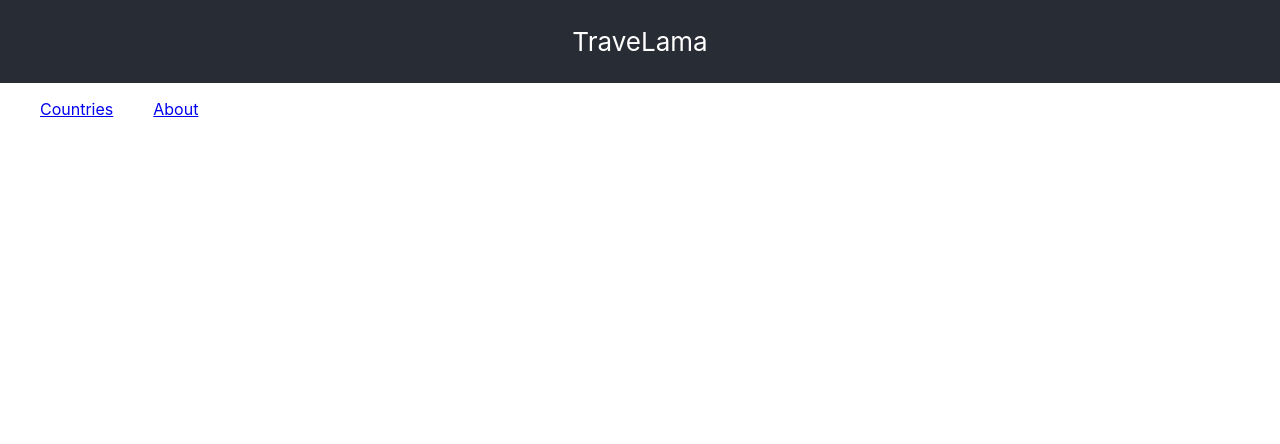
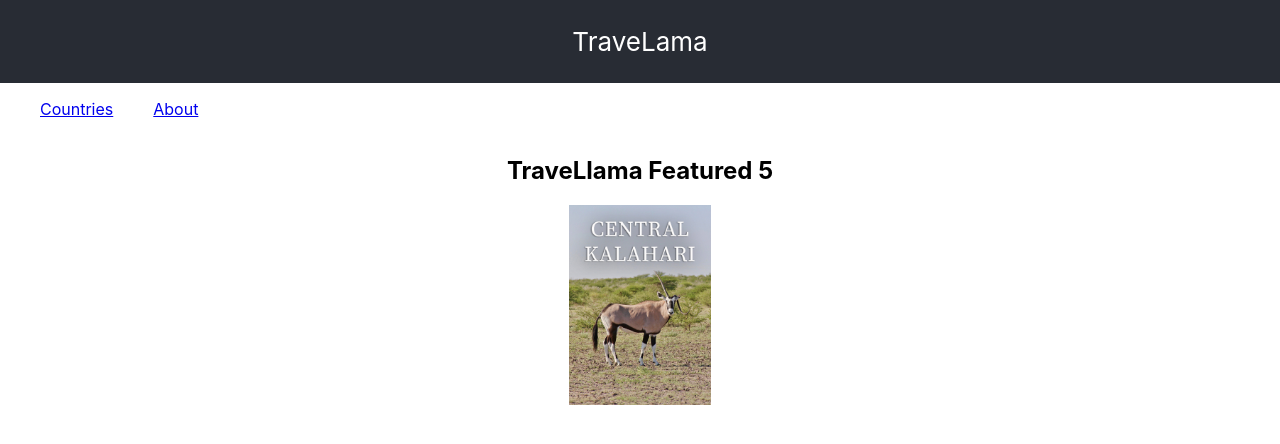
Before and after one commit to timmsnow/travel-lama, a React (Create React App) app: page /countries/1 in a window 1280 px wide. Shown: the top 444 px of the page. Built offline with nearby package versions, Linux system fonts and the light colour scheme; no server answers.

Commit message:
creates new components and adds images

```diff
--- a/src/App.css
+++ b/src/App.css
@@ -44,3 +44,7 @@
 li {
   list-style-type: none;
 }
+
+.featuredFivePhoto {
+  max-height: 200px;
+}
--- a/src/components/Countries.jsx
+++ b/src/components/Countries.jsx
@@ -3,13 +3,17 @@ import axios from 'axios';
 import {Link} from 'react-router-dom';
 
 class Countries extends Component {
-  constructor() {
-    super();
+  constructor(props) {
+    super(props);
     this.state = {
-      countries: []
+      countries: [],
+      id: 1
     }
   }
 
+  setId(id) {
+    localStorage.setItem('id', id);
+  }
 
   componentDidMount() {
     axios.get(`http://localhost:3000/countries`)
@@ -27,7 +31,7 @@ class Countries extends Component {
           {
             this.state.countries
             .map(country =>
-              <li key={country.id}><Link to={`/countries/${country.id}`}>{country.name}</Link></li>
+              <li key={country.id}><Link to={`/countries/${country.id}`} onClick={() => this.setId(country.id)}>{country.name}</Link></li>
               )
             }
 
--- a/src/components/Country.jsx
+++ b/src/components/Country.jsx
@@ -1,5 +1,7 @@
 import React, { Component } from 'react';
 import axios from 'axios';
+import IntroContainer from './IntroContainer';
+import FeaturedFive from './FeaturedFive';
 
 
 class Country extends Component {
@@ -11,7 +13,8 @@ class Country extends Component {
   }
 
   getCountry() {
-    axios.get(`http://localhost:3000/countries/1`)
+    var id = localStorage.getItem('id');
+    axios.get(`http://localhost:3000/countries/${id}`)
     .then(res => {
       const country = res.data;
       this.setState({ country });
@@ -23,6 +26,9 @@ class Country extends Component {
         <div>
 
         <h1>{this.state.country.name}</h1>
+        <IntroContainer introMessage={this.state.country.intro}/>
+        <h2>TraveLlama Featured 5</h2>
+        <FeaturedFive />
         </div>
       );
     }
--- /dev/null
+++ b/src/components/FeaturedFive.jsx
@@ -0,0 +1,44 @@
+import React, { Component } from 'react';
+import kalahari2 from '../assets/kalahari2.jpg';
+import kalahari3 from '../assets/kalahari3.jpg';
+
+class FeaturedFive extends Component {
+  constructor(props) {
+    super(props);
+    this.state = {
+      img1: kalahari2,
+      hovered: false
+    };
+  }
+
+  changeImage() {
+
+  }
+
+  render() {
+      return(
+        <div>
+
+        {/* <p>{this.props.introMessage}</p> */}
+        <img className='featuredFivePhoto' src={this.state.img1}
+          onMouseEnter={() => {
+            this.setState({
+              img1: kalahari3,
+              hovered: true
+            })
+          }}
+          onMouseOut={() => {
+            this.setState({
+              img1: kalahari2,
+              hovered: false
+            })
+          }}
+          style={{transform: `${this.state.hovered ? 'scale(1.5,1.5)' : 'scale(1,1)'}`
+        }}></img>
+        {/* <img className='featuredFivePhoto' src={kalahari3}></img> */}
+        </div>
+      );
+    }
+  }
+
+export default FeaturedFive;
--- /dev/null
+++ b/src/components/IntroContainer.jsx
@@ -0,0 +1,20 @@
+import React, { Component } from 'react';
+
+class IntroContainer extends Component {
+  constructor(props) {
+    super(props);
+    this.state = {
+    }
+  }
+
+  render() {
+      return(
+        <div>
+
+        <p>{this.props.introMessage}</p>
+        </div>
+      );
+    }
+  }
+
+export default IntroContainer;
```
Also changed, not shown: src/assets/kalahari2.jpg (added), src/assets/kalahari3.jpg (added).
